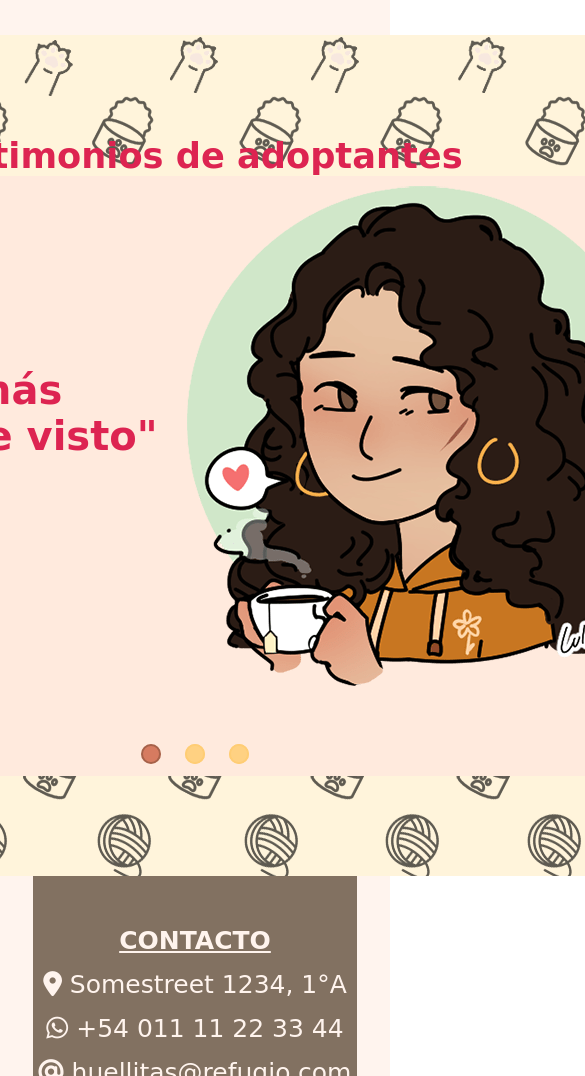
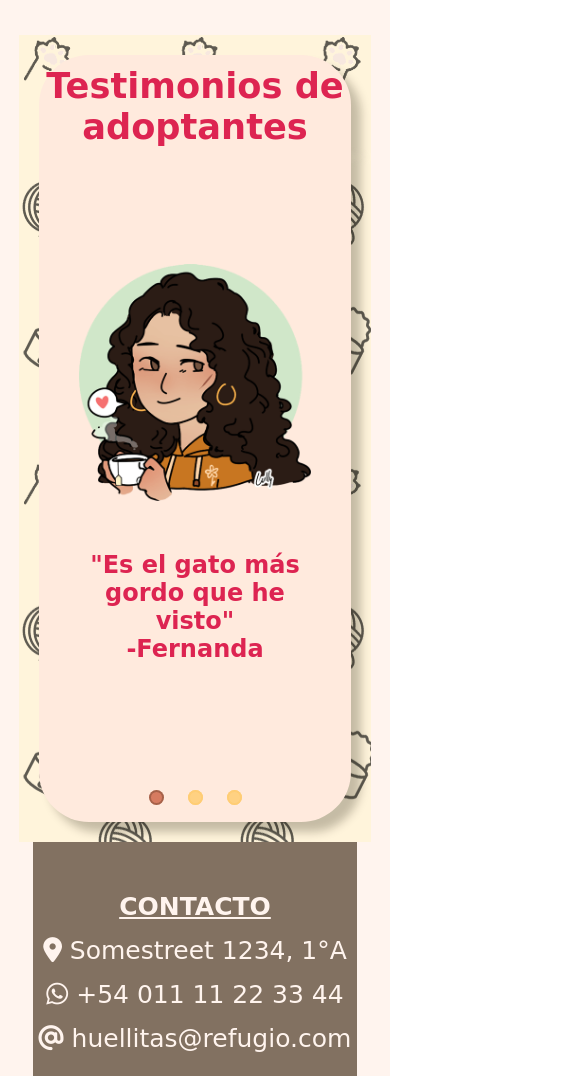
Before and after one commit to Feliciotti/refugiohuellitas, a website: page pages/adopta.html in a window 390 px wide. Shown: the part 2580-3656 px from the top of the page, 585 px wide, since content can reach past the window. Drawn offline with Linux system fonts and the light colour scheme; a web font is replaced by a local one.

Commit message:
carrusel responsive

```diff
--- a/styles/js/main.js
+++ b/styles/js/main.js
@@ -1,14 +1,5 @@
 const header = document.querySelector('.header');
 
-const slideShow = document.querySelector('.carousel-slide'),
-        slides = Array.from(slideShow.children),
-        slideWidth = slides[0].getBoundingClientRect().width, //returns the width size of the first slide
-
-        dotsNav = document.querySelector('.carousel_nav'),
-        dots = Array.from(dotsNav.children);
-
-
-//------ responsive nav function
 window.addEventListener('scroll', () =>{
     const scrollPos = window.scrollY;
     if(scrollPos > 10){
@@ -20,7 +11,14 @@ window.addEventListener('scroll', () =>{
 
 
 //------------ adopciones - carousel
-slides.forEach((slide, index) =>{ // sets the slides one next to each other
+const slideShow = document.querySelector('.carousel-slide'),
+        slides = Array.from(slideShow.children),
+        slideWidth = slides[0].getBoundingClientRect().width, //returns the width size of the first slide
+
+        dotsNav = document.querySelector('.carousel_nav'),
+        dots = Array.from(dotsNav.children);
+
+slides.forEach((slide, index) =>{ // sets the slides one next to another
     slide.style.left = slideWidth * index + 'px';
 })
 
@@ -28,8 +26,6 @@ const moveToSlide = (activeSlide, targetSlide) =>{
     slideShow.style.transform = `translateX(-${targetSlide.style.left})`
     activeSlide.classList.remove('carousel-slide--active')
     targetSlide.classList.add('carousel-slide--active')
-
-    console.log(activeSlide);
 }
 
 dotsNav.addEventListener('click', e =>{
--- a/styles/scss/pages/_adopciones.scss
+++ b/styles/scss/pages/_adopciones.scss
@@ -7,12 +7,20 @@
     padding: 100px;
     background-image: url(../contactbackground-min.png);
 
+    .carousel, .carousel-title{
+        background-color: #ffeadd;
+        box-shadow: 10px 10px 10px rgba(27, 23, 7, 0.253);
+        width: 80vw;
+    }
+    .carousel-title{
+        border-radius: 50px 50px 0 0;
+        padding-top: 10px;
+    }
+
     .carousel{
-        width: 100em;
         height: 600px;
-        padding: 10px;
-        background-color: #ffeadd;
-        border-radius: 50px;
+        padding: 0 10px 10px 10px;
+        border-radius: 0 0 50px 50px;
 
         &-slide-wrapper{
             height: calc(100% - 2em); //100% - nav height
@@ -21,12 +29,15 @@
             .carousel-slide{
                 transition: 0.5s ease-in-out;
                 position: relative;
+                height: 100%;
 
                 .slide{
                     position: absolute;
                     @include flex-justify-center;
                     align-items: center;
                     width: 100%;
+                    height: calc(100% - 2em);
+                    padding: 30px;
 
                     &-text {
                         width: 30%;
@@ -34,6 +45,10 @@
                         font-weight: bolder;
                         font-size: 40px;
                         color: $red;
+                    }
+                    &-img{
+                        height: 100%;
+                        width: auto;
                     }
                 }
             }
@@ -66,6 +81,41 @@
 
 // MEDIAQUERIES ------------------------------
 
-@media only screen and (max-width: 360px) {
+@media only screen and (max-width: 769px) {
+    .carousel-container{
+        padding: 20px;
+        .carousel{
+            height: 80vh;
 
+            &-slide-wrapper{
+                .carousel-slide{
+                    height: 100%;
+                    display: flex;
+                    align-items: center;
+
+                    .slide{
+                        @include flex-justify-center;
+                        flex-direction: column-reverse;
+                        &-text{
+                            font-size: 1.5em;
+                            width: 100%;
+                            text-align: center;
+                        }
+                        &-img{
+                            width: 100%;
+                            height: auto;
+                            margin-bottom: 50px;
+                        }
+                    }
+                }
+            }
+            &_nav{
+                span{
+                    width: 15px;
+                    height: 15px;
+                    margin: 10px;
+                }
+            }
+        }
+    }
 }
```
Also changed, not shown: pages/contacto.html (+2 -3 lines), styles/css/main.css, styles/test1.png (deleted), styles/test2.png (deleted), styles/test3.png (deleted), 1 other file.
